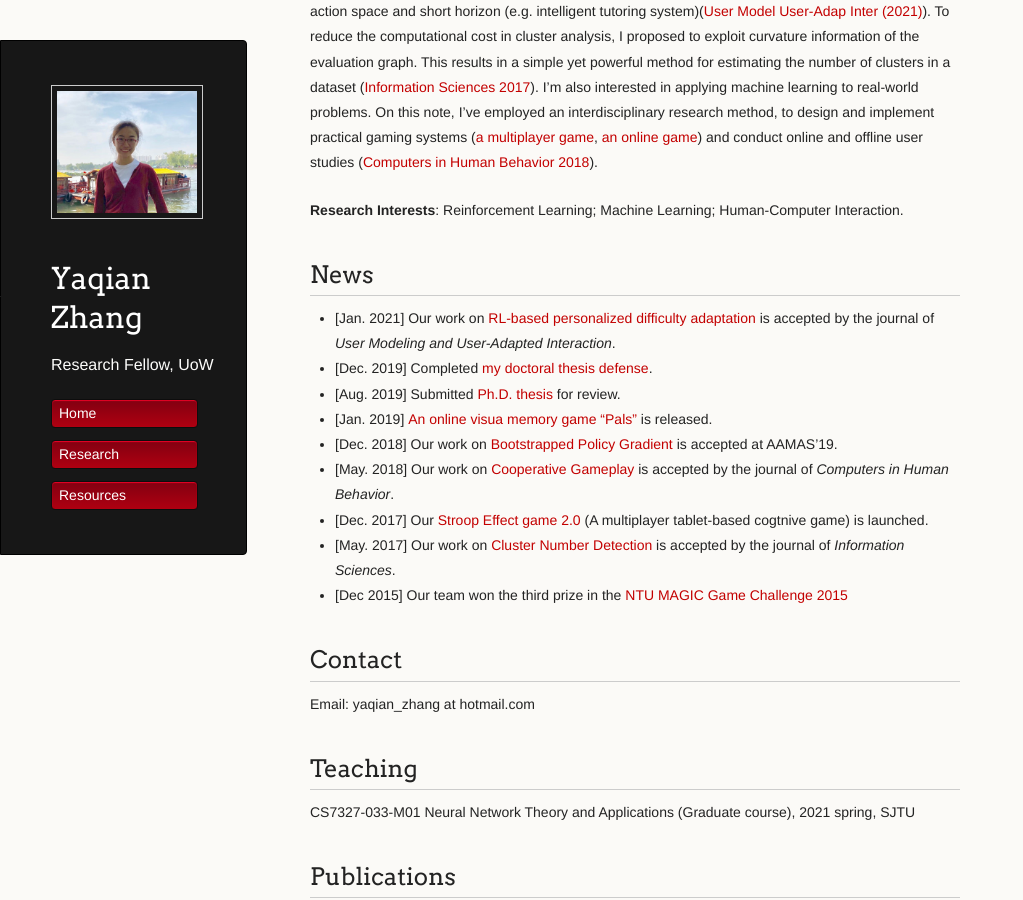
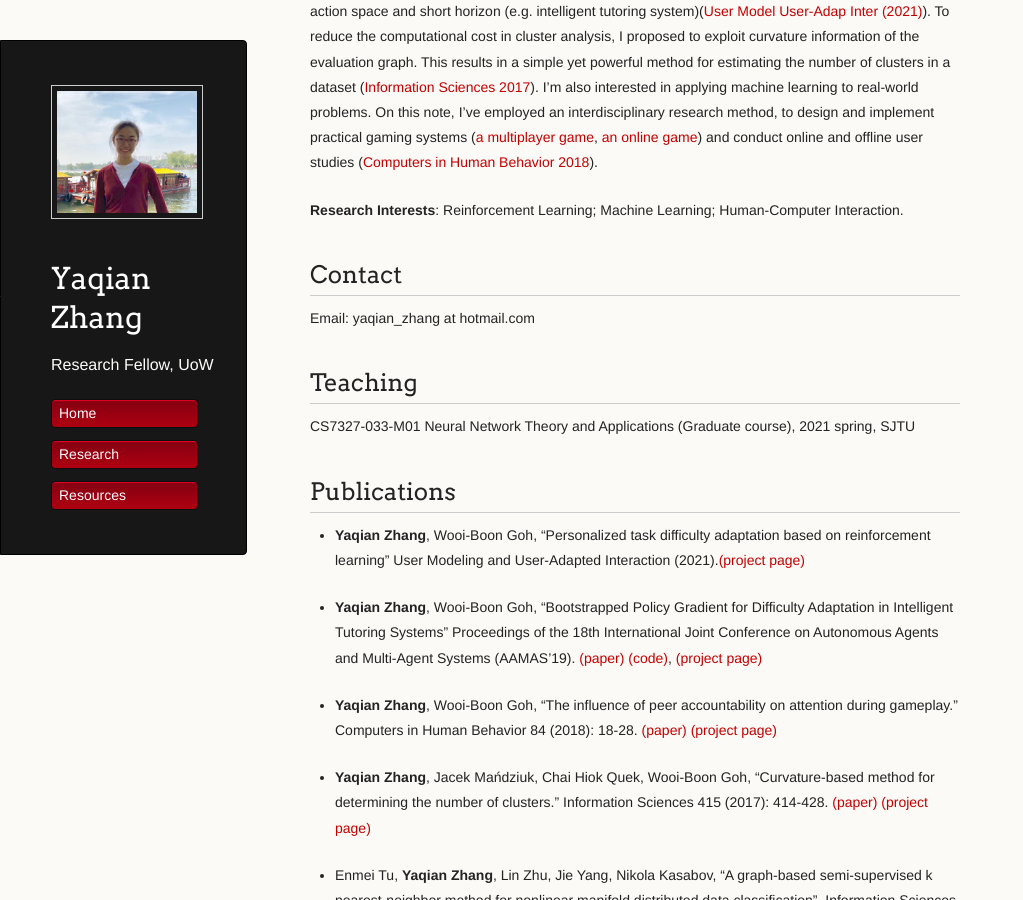
Before and after one commit to YaqianZhang/yaqianzhang.github.io, a Jekyll site: the page built from index.md, in a window 1280 px wide and 900 px high, scrolled down 437 px. Shown: the whole window, without its empty margins (0-1023 px from the left). Built offline with Jekyll 4.4.1, drawn with Linux system fonts in a browser that asks for light colours; a script that is not in the unit is left out; our own code applies the rules of GitHub Pages for plain Markdown files.

Commit message:
Update index.md

```diff
--- a/index.md
+++ b/index.md
@@ -16,17 +16,6 @@ I'm also interested in applying machine learning to real-world problems. On this
 **Research Interests**: Reinforcement Learning; Machine Learning; Human-Computer Interaction.
 
 
-
-## News
-* [Jan. 2021] Our work on [RL-based personalized difficulty adaptation](https://link.springer.com/article/10.1007/s11257-021-09292-w) is accepted by the journal of _User Modeling and User-Adapted Interaction_.
-* [Dec. 2019]  Completed [my doctoral thesis defense](images/oral_defense.png).
-* [Aug. 2019]  Submitted [Ph.D. thesis](papers/Thesis_Amended_ZHANG_Yaqian.pdf) for review.
-* [Jan. 2019]   [An online visua memory game "Pals"](http://vmg23apr-env.wipf9rh8mt.ap-southeast-1.elasticbeanstalk.com/vmg_23_Apr/) is released.
-* [Dec. 2018]  Our work on [Bootstrapped Policy Gradient](papers/19_YaqianZhang_BootstrappedPolicyGradient_aamas.pdf) is accepted at AAMAS'19.
-* [May. 2018]  Our work on [Cooperative Gameplay](papers/18_YaqianZhang_PeerAccountability_CHB.pdf) is accepted by the journal of _Computers in Human Behavior_.
-* [Dec. 2017]  Our [Stroop Effect game 2.0](https://yaqianzhang.github.io/2018/02/16/peer-accountability-on-attention.html) (A multiplayer tablet-based cogtnive game) is launched.
-* [May. 2017]  Our work on [Cluster Number Detection](papers/17_YaqianZhang_Curvature_Cluster_InformationScience.pdf) is accepted by the journal of _Information Sciences_.
-* [Dec 2015] Our team won the third prize in the [NTU MAGIC Game Challenge 2015](https://magic.ntu.edu.sg/programmes/Education/Pages/MAGIC-Game-Challenge-2015.aspx)
 
 ## Contact
 Email: yaqian_zhang at hotmail.com
```
